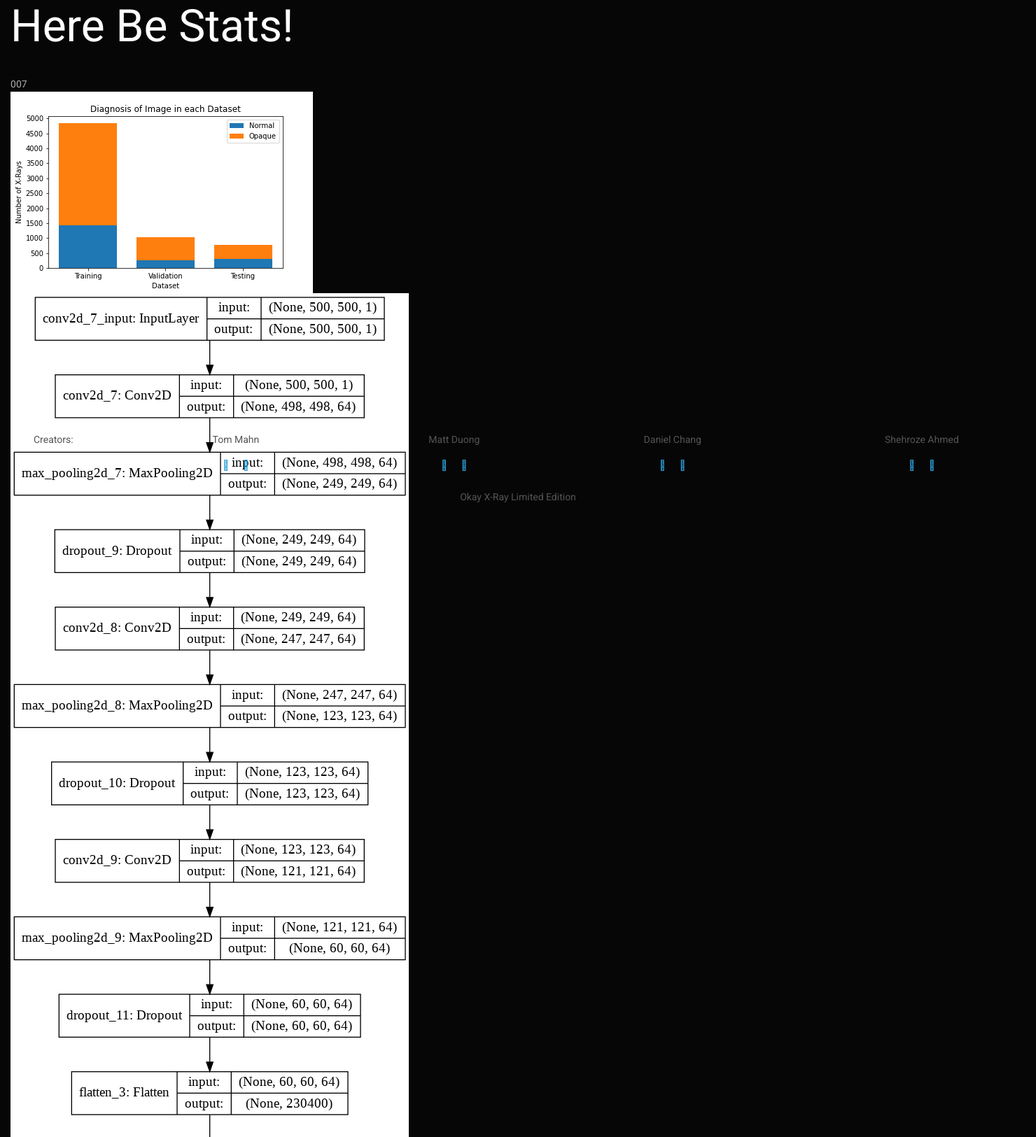
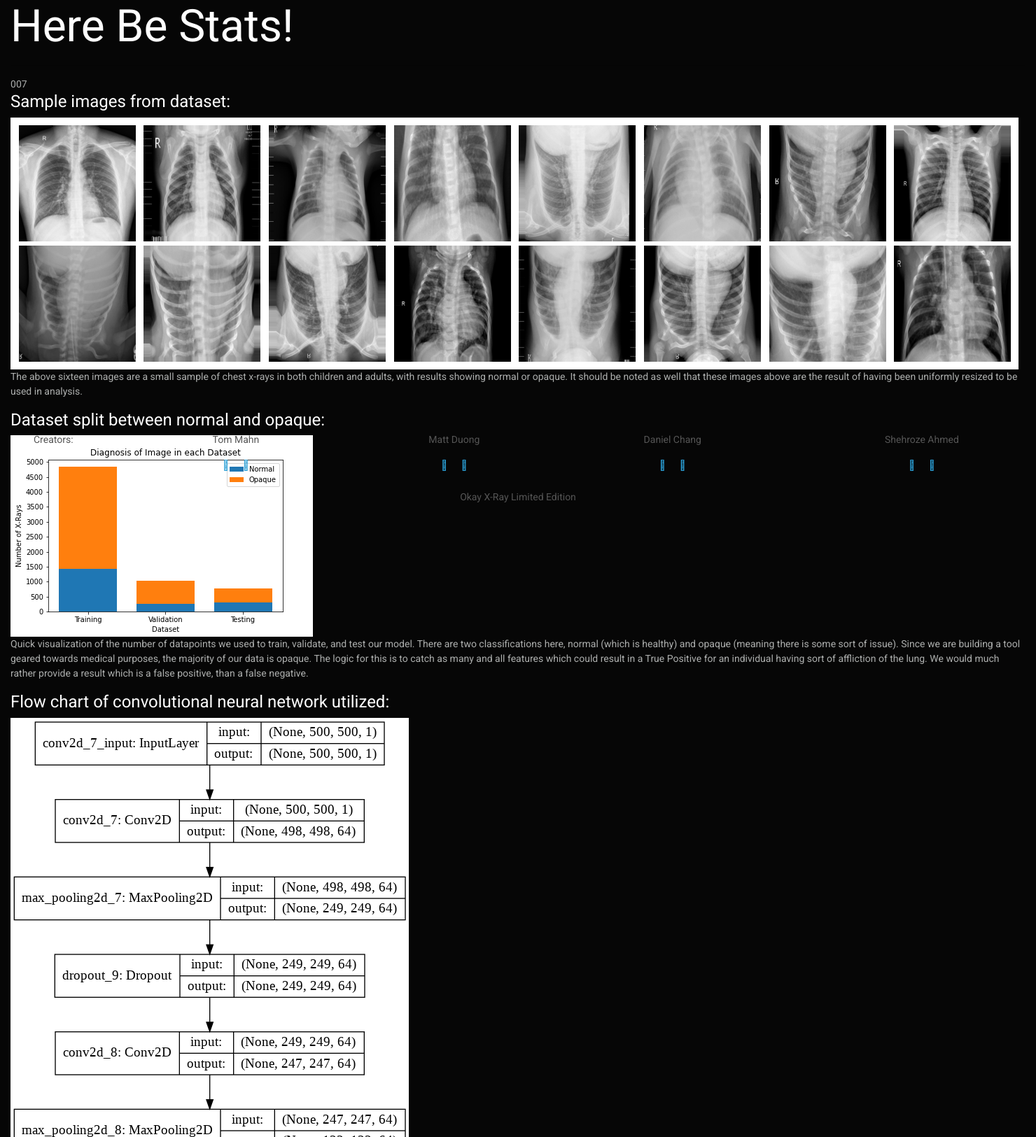
Before and after one commit to shozi91/okay-x-ray, a Flask app: page /stats in a window 1480 px wide. Shown: the part 55-1680 px from the top of the page at 70% size. Run offline with Flask 2, Linux system fonts and the light colour scheme; some libraries are stand-ins or nearby versions.

Commit message:
updated stats page

```diff
--- a/templates/stats.html
+++ b/templates/stats.html
@@ -17,8 +17,13 @@
 
 <body onload="incrementCount(1)">
     <!--Navigation Bar-->
-    {% include 'navbar.html' %}
+    <script>
+        $(function(){
+          $("#nav-placeholder").load("navbar.html");
+        });
+    </script>
 
+    <div id='nav-placeholder'></div>
 
     <div class="container-fluid">
         <div class="row">
@@ -35,19 +40,42 @@
                 </div>
 
                 <div>
-                    <img src="../data/xraydataset.png" alt="">
+                    <h5>Sample images from dataset:</h5>
+                    <img src="../data/xraysample.png" alt="A small sample of chest x-rays in both children and adult">
+                    <br>
+                    <p>
+                        The above sixteen images are a small sample of chest x-rays in both children and adults, with results showing normal or opaque.
+                        It should be noted as well that these images above are the result of having been uniformly resized to be used in analysis.
+                    </p>
                 </div>
 
+                <div >
+                    <h5>Dataset split between normal and opaque:</h5>
+                    <img src="../data/xraydataset.png" alt="Stacked Barchart showing different datasets, and whether image shows normal or opaque lung">
+                    <br>
+                    <p>
+                        Quick visualization of the number of datapoints we used to train, validate, and test our model.
+                        There are two classifications here, normal (which is healthy) and opaque (meaning there is some sort of issue).
+                        Since we are building a tool geared towards medical purposes, the majority of our data is opaque.
+                        The logic for this is to catch as many and all features which could result in a True Positive for an individual having
+                        sort of affliction of the lung. We would much rather provide a result which is a false positive, than a false negative.
+                    </p>
+                </div>
 
                 <div>
-                    <img src="../data/model_plot.png" alt="">
+                    <h5>Flow chart of convolutional neural network utilized:</h5>
+                    <img src="../data/model_plot.png" alt="Flow chart of convolutional neural network used for training and testing">
+                    <br>
+                    <p>
+                        <strong>****Will need's Tom's assistance to write something about the model itself</strong>
+                        The model itself is comprised of three seperate convolution layers which takes into account x parameters. This is then coupled with
+                        three seperate node layers which takes into account y parameters. Once compiled, we are looking at a total of 29,590,722 trainable parameters.
                 </div>
 
 
             </div>
         </div>
     </div>
-
 
 
 <script src="../static/js/hitcount.js"></script>
```
